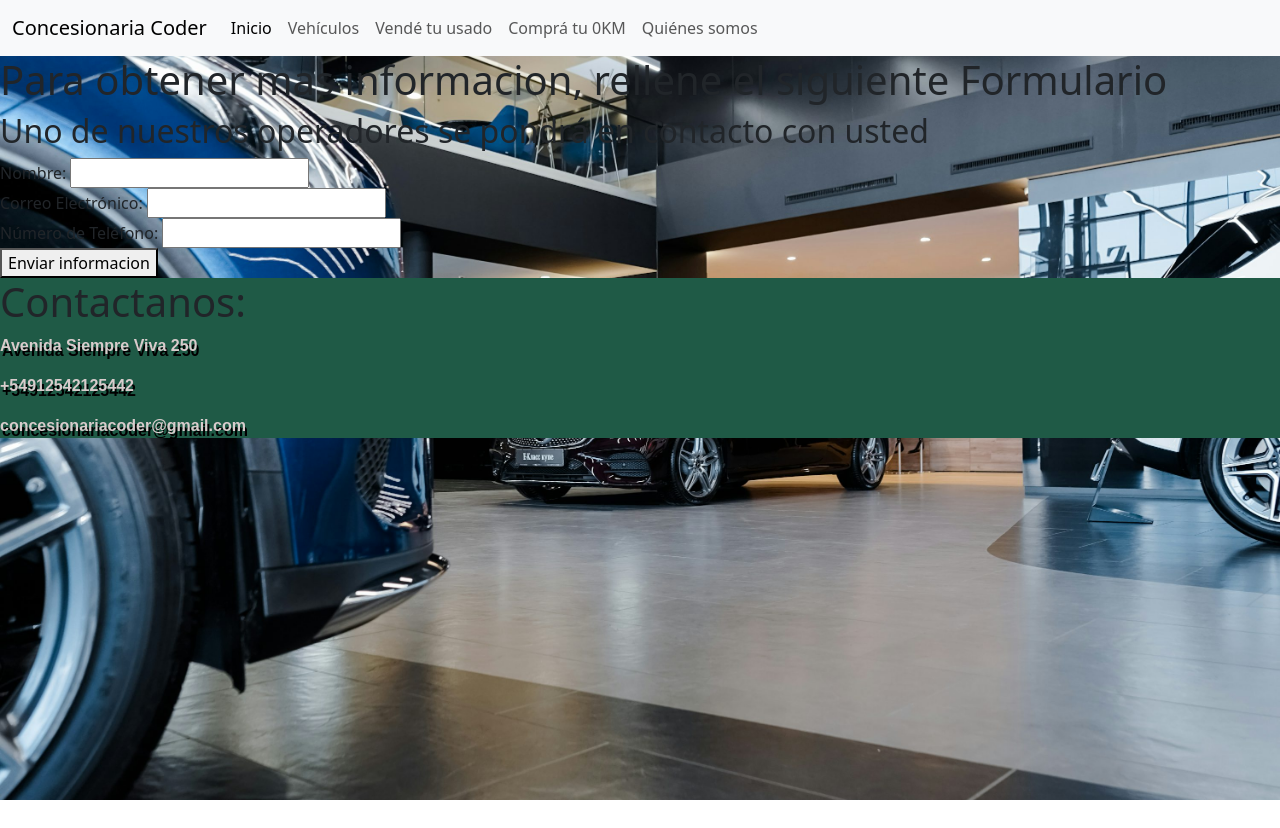
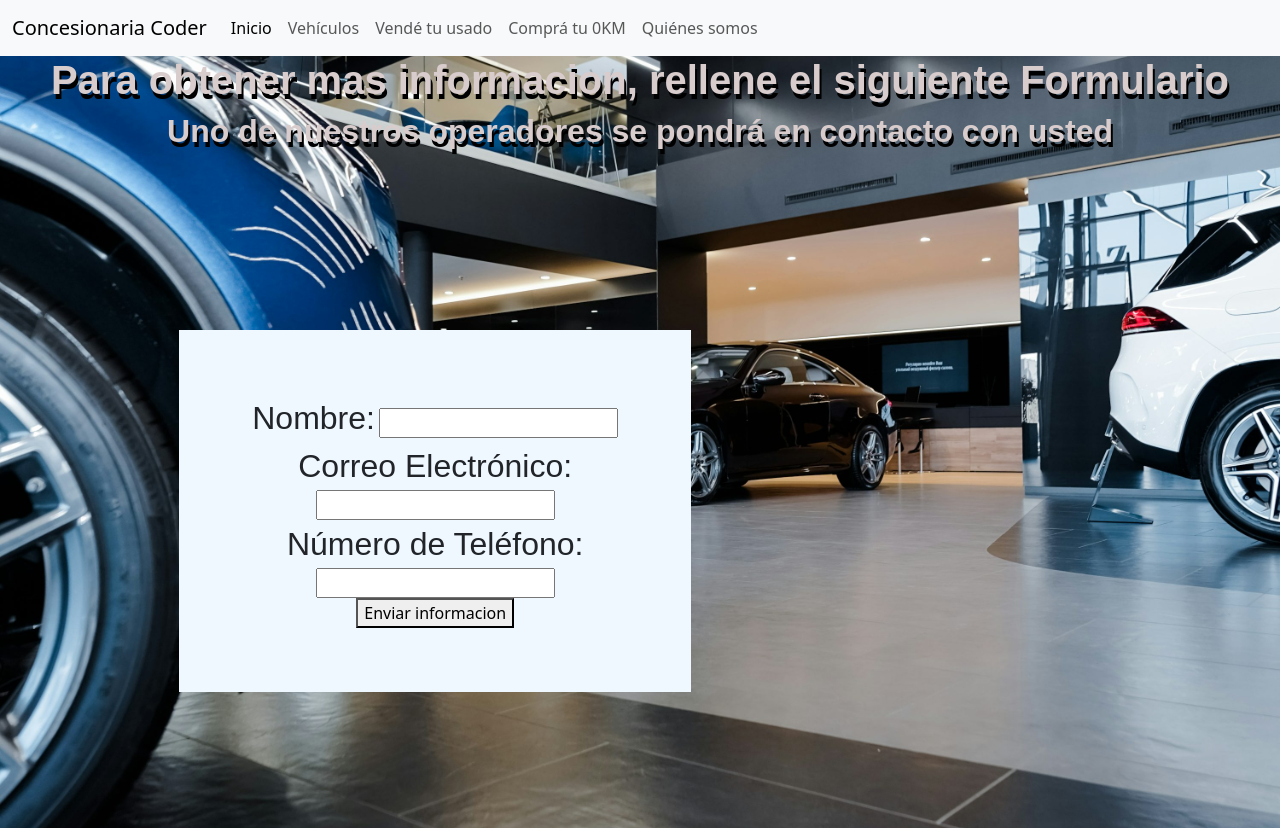
Before and after one commit to BlassPerez/concesionaria-coder, a plain HTML site: page pages/compra.html in a window 1280 px wide. Shown: the top 828 px of the page. Before the commit the page ends 800 px from the top, so only its background shows below. Drawn offline with nearby package versions, Linux system fonts and the light colour scheme.

Commit message:
Arreglo formularios

```diff
--- a/css/style.css
+++ b/css/style.css
@@ -76,8 +76,27 @@ body {
     text-align: center;
 }
 
+main{
+    height: 100vh auto;
+    text-align: center;
+}
 
+.contenedor-formulario{
+    background-color: aliceblue;
+    display: flex;
+    flex-direction: column;
+    align-items: center;
+    text-align: center;
+    width: 40%;
+    padding: 5%;
+    margin: 14%;
 
+}
+
+.contenedor-formulario label{
+    font-family: Arial, Helvetica, sans-serif;
+    font-size: 200%;
+}
 
 footer{
     background-color: rgb(31, 90, 70);
--- a/pages/compra.html
+++ b/pages/compra.html
@@ -41,9 +41,9 @@
     </header>
 
     <main>
-       <h1>Para obtener mas informacion, rellene el siguiente Formulario</h1>
-       <h2>Uno de nuestros operadores se pondrá en contacto con usted</h2>
-
+       <h1 class="text-index-main">Para obtener mas informacion, rellene el siguiente Formulario</h1>
+       <h2 class="text-index-main">Uno de nuestros operadores se pondrá en contacto con usted</h2>
+      <div class="contenedor-formulario">
        <form action="">
             <label for="nombre">Nombre:</label>
             <input type="text" id="nombre" name="nombre" required>
@@ -58,7 +58,7 @@
             <br>
             <button type="submit">Enviar informacion</button>
        </form>
-
+      </div>
 
 
     </main>
```
Also changed, not shown: pages/vende.html (+3 -1 lines).
